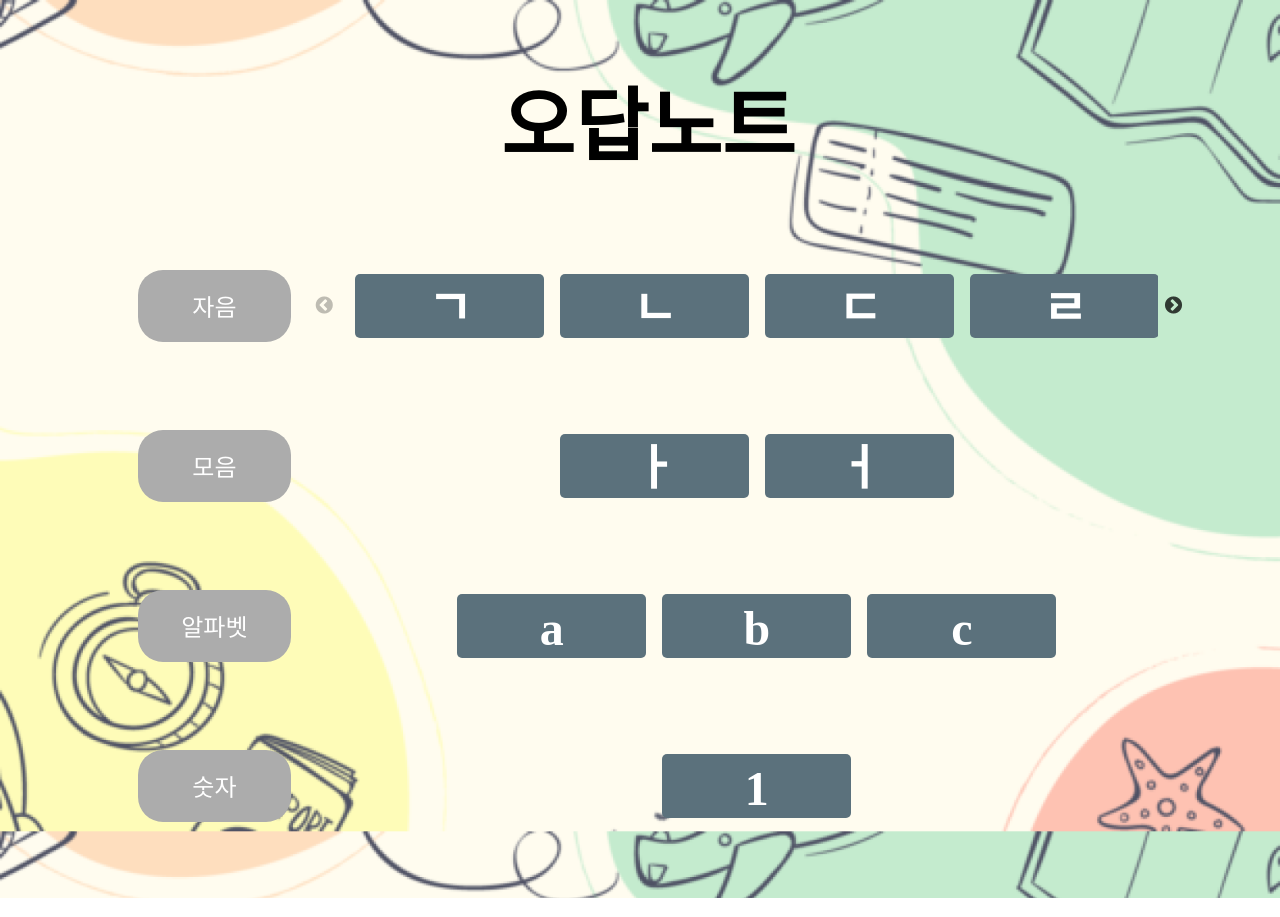
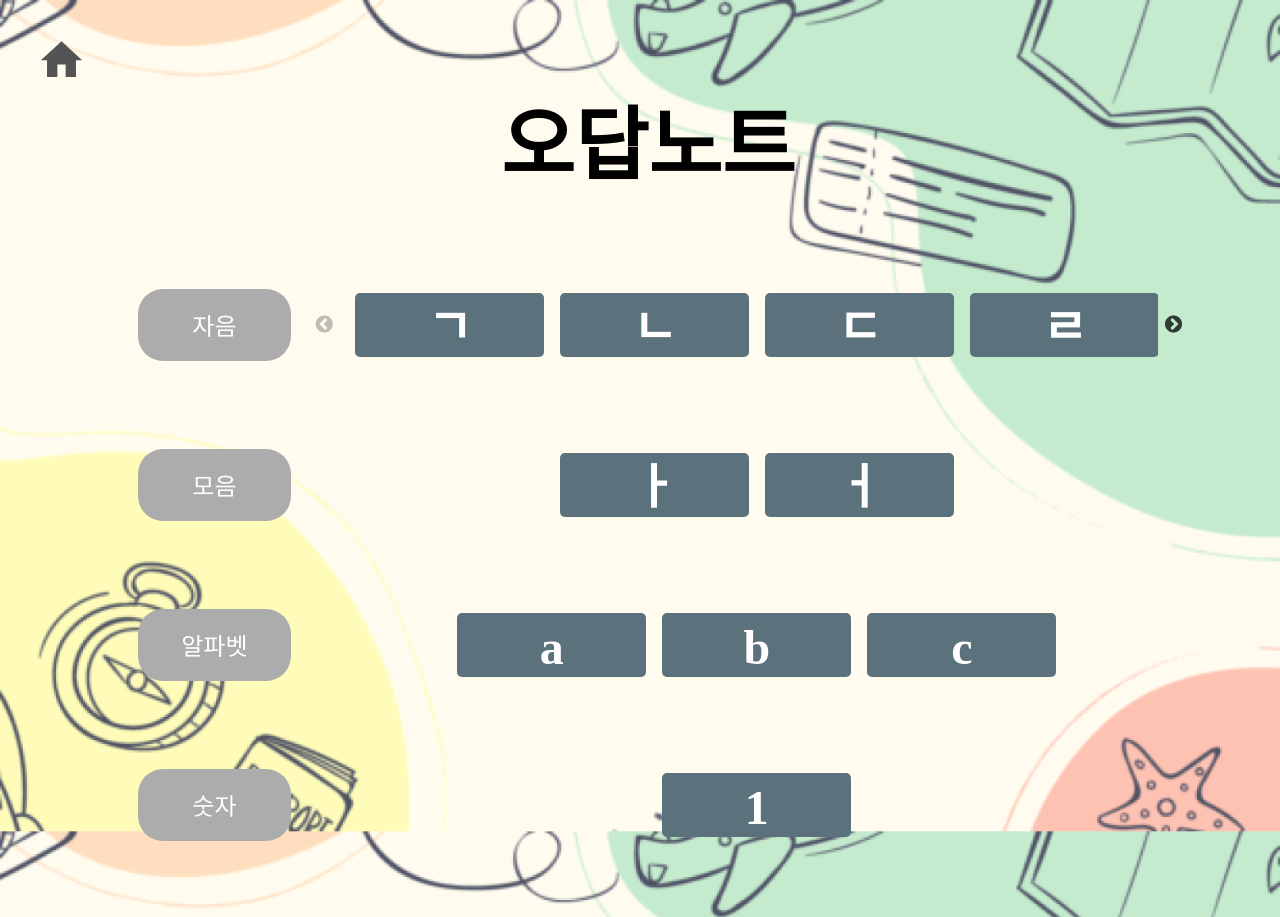
Before and after one commit to TUK-2023-Project/frontend, a React (Create React App) app: page /incorrectnote in a window 1280 px wide. Built offline with nearby package versions, Linux system fonts and the light colour scheme.

Commit message:
chore: 오답노트페이지에서 홈으로 이동하는 버튼 추가

```diff
--- a/src/pages/IncorrectNote/IncorrectNoteList/IncorrectNoteListPage.module.scss
+++ b/src/pages/IncorrectNote/IncorrectNoteList/IncorrectNoteListPage.module.scss
@@ -4,10 +4,20 @@
   align-items: center;
   justify-content: center;
 
+  &__home {
+    width: 100%;
+    img {
+      width: 2.7rem;
+      margin-left: 2rem;
+      margin-top: 2rem;
+    }
+  }
+
   &__title {
     font-size: 5rem;
     text-align: center;
     margin-bottom: 5rem;
+    margin-top: 0;
   }
   &__incorrectlist {
     width: 80%;
--- a/src/pages/IncorrectNote/IncorrectNoteList/index.tsx
+++ b/src/pages/IncorrectNote/IncorrectNoteList/index.tsx
@@ -1,6 +1,7 @@
 import React, { useEffect, useState } from "react";
 import IncorrectNoteBox from "../components/ListCarousel";
 import styles from "./IncorrectNoteListPage.module.scss";
+import { Link } from "react-router-dom";
 
 function IncorrectNotePage() {
   interface incorrectData {
@@ -41,6 +42,10 @@ function IncorrectNotePage() {
 
   return (
     <div className={styles["incorrect-wrap"]}>
+      <Link to="/main" className={styles["incorrect-wrap__home"]}>
+        <img src="images/home.svg" alt="home" />
+      </Link>
+
       <h1 className={styles["incorrect-wrap__title"]}>오답노트</h1>
       <div className={styles["incorrect-wrap__incorrectlist"]}>
         <IncorrectNoteBox label="자음" data={consonant} />
```
Also changed, not shown: public/images/home.svg (added).
